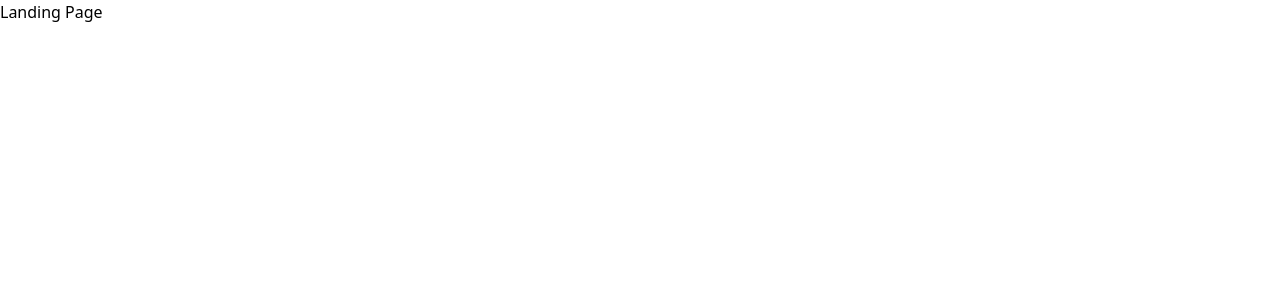
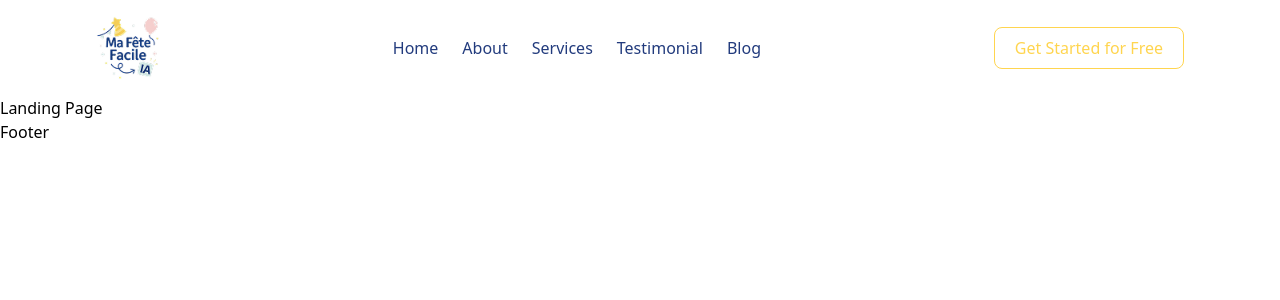
Before and after one commit to Md-Sifat-code/Ai-driven-party-generator, a React (Vite) app: page / in a window 1280 px wide. Shown: the top 300 px of the page. Built offline with nearby package versions, Linux system fonts and the light colour scheme.

Commit message:
config changed

```diff
--- a/src/Layout/LandingLayout.tsx
+++ b/src/Layout/LandingLayout.tsx
@@ -1,9 +1,13 @@
 import { Outlet } from "react-router-dom";
+import Footer from "../components/Shared/Footer";
+import Navbar from "../components/Shared/Navbar";
 
 const LandingLayout = () => {
   return (
     <div>
+      <Navbar />
       <Outlet />
+      <Footer />
     </div>
   );
 };
--- /dev/null
+++ b/src/components/Shared/Footer.tsx
@@ -0,0 +1,5 @@
+function Footer() {
+  return <div>Footer</div>;
+}
+
+export default Footer;
--- /dev/null
+++ b/src/components/Shared/Navbar.tsx
@@ -0,0 +1,31 @@
+import logo from "@/assets/navlogo.png";
+import React from "react";
+
+const Navbar: React.FC = () => {
+  return (
+    <nav className="container mx-auto px-24 py-4 flex items-center justify-between bg-white">
+      {/* Left: Logo */}
+      <div className="h-16 w-16">
+        <img src={logo} alt="Nav Logo" />
+      </div>
+
+      {/* Middle: Nav Links */}
+      <ul className="hidden md:flex gap-6 text-base text-secondary font-medium">
+        <li className="hover:text-primary cursor-pointer">Home</li>
+        <li className="hover:text-primary cursor-pointer">About</li>
+        <li className="hover:text-primary cursor-pointer">Services</li>
+        <li className="hover:text-primary cursor-pointer">Testimonial</li>
+        <li className="hover:text-primary cursor-pointer">Blog</li>
+      </ul>
+
+      {/* Right: CTA Button */}
+      <div>
+        <button className="hidden md:block px-5 py-2 cursor-pointer rounded-lg border border-primary text-primary hover:bg-primary hover:text-white transition">
+          Get Started for Free
+        </button>
+      </div>
+    </nav>
+  );
+};
+
+export default Navbar;
--- a/src/index.css
+++ b/src/index.css
@@ -1 +1,6 @@
 @import "tailwindcss";
+
+@theme {
+  --color-primary: #ffd54f;
+  --color-secondary: #223b7d;
+}
--- a/vite.config.ts
+++ b/vite.config.ts
@@ -1,7 +1,14 @@
-import { defineConfig } from 'vite'
-import react from '@vitejs/plugin-react-swc'
-import tailwindcss from '@tailwindcss/vite'
+import tailwindcss from "@tailwindcss/vite";
+import react from "@vitejs/plugin-react-swc";
+import path from "path";
+import { defineConfig } from "vite";
+
 // https://vite.dev/config/
 export default defineConfig({
   plugins: [react(), tailwindcss()],
-})
+  resolve: {
+    alias: {
+      "@": path.resolve(__dirname, "src"),
+    },
+  },
+});
```
Also changed, not shown: src/assets/navlogo.png (added).
